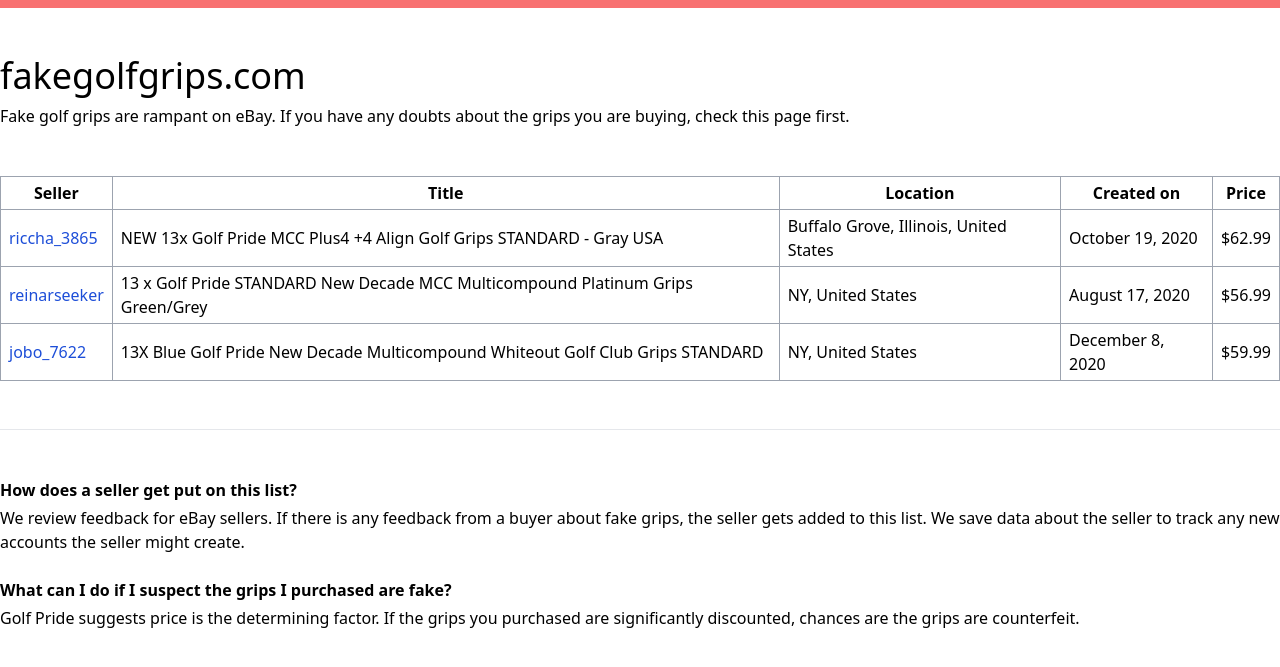
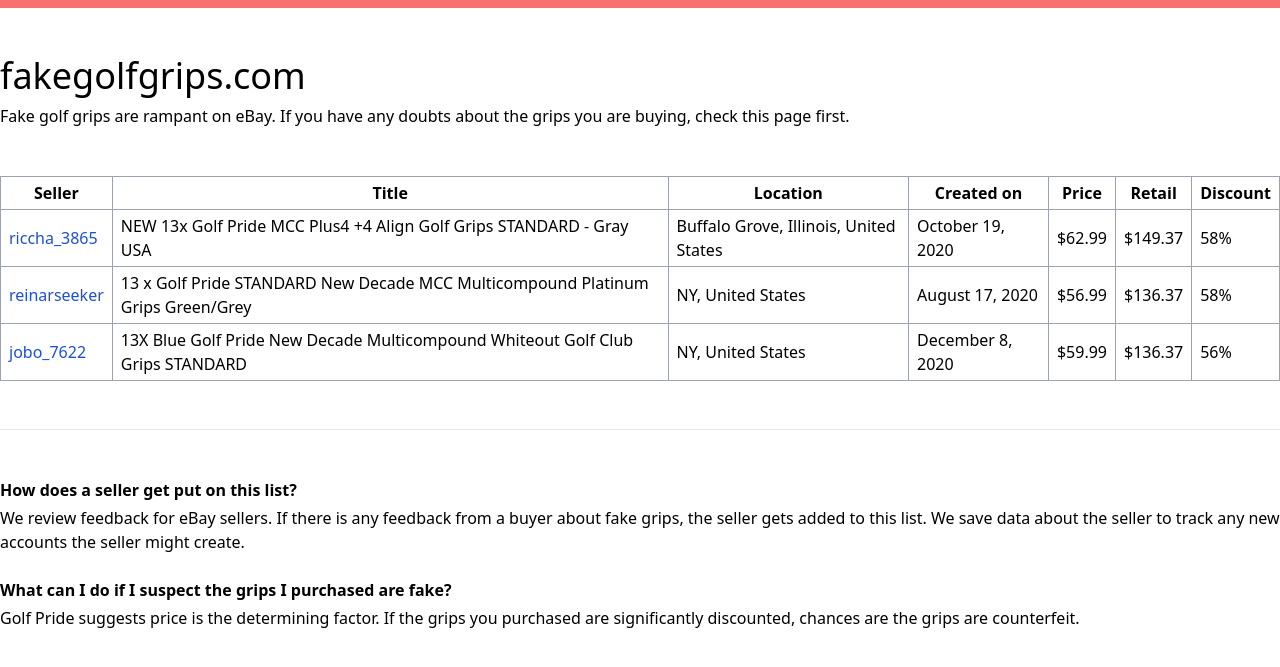
Before and after one commit to djhopper01/fakegolfgrips, a Jekyll site: the page built from docs/index.html, in a window 1280 px wide. Shown: the top 667 px of the page. Built offline with Jekyll 4.4.1, drawn with Linux system fonts in a browser that asks for light colours; comment, search, counter and statistics services are not loaded.

Commit message:
Adds tablesorter

```diff
--- a/docs/_data/manifest.yml
+++ b/docs/_data/manifest.yml
@@ -1,4 +1,4 @@
 {
-  "docs.css": "./dist/docs.e295af1258fa173841a7.css",
-  "docs.js": "./dist/docs.e295af1258fa173841a7.js"
+  "docs.css": "./dist/docs.a5adbc5d247b2da8d5d8.css",
+  "docs.js": "./dist/docs.a5adbc5d247b2da8d5d8.js"
 }
--- a/docs/_data/sellers.yml
+++ b/docs/_data/sellers.yml
@@ -4,6 +4,8 @@
   title: NEW 13x Golf Pride MCC Plus4 +4 Align Golf Grips STANDARD - Gray USA
   price: $62.99
   created_on: October 19, 2020
+  retail: $149.37
+  discount: 58%
 
 - username: reinarseeker
   profile: https://www.ebay.com/usr/reinarseeker
@@ -11,6 +13,8 @@
   title: 13 x Golf Pride STANDARD New Decade MCC Multicompound Platinum Grips Green/Grey
   price: $56.99
   created_on: August 17, 2020
+  retail: $136.37
+  discount: 58%
 
 - username: jobo_7622
   profile: https://www.ebay.com/usr/jobo_7622
@@ -18,3 +22,5 @@
   title: 13X Blue Golf Pride New Decade Multicompound Whiteout Golf Club Grips STANDARD
   price: $59.99
   created_on: December 8, 2020
+  retail: $136.37
+  discount: 56%
--- a/docs/_layouts/default.html
+++ b/docs/_layouts/default.html
@@ -51,6 +51,12 @@
       </section>
     </div>
   </div>
+
+  <script src="https://cdn.jsdelivr.net/npm/jquery@3.6.0/dist/jquery.min.js"></script>
+  <script src="https://cdn.jsdelivr.net/npm/tablesorter@2.31.3/dist/js/jquery.tablesorter.combined.min.js"></script>
+  <script>
+    $("table").tablesorter();
+  </script>
 </body>
 
 </html>
--- a/docs/index.html
+++ b/docs/index.html
@@ -6,11 +6,13 @@
 <table class="border-collapse border border-gray-400">
   <thead>
     <tr>
-      <th class="border-collapse border border-gray-400 px-2 py-1">Seller</th>
-      <th class="border-collapse border border-gray-400 px-2 py-1">Title</th>
-      <th class="border-collapse border border-gray-400 px-2 py-1">Location</th>
-      <th class="border-collapse border border-gray-400 px-2 py-1">Created on</th>
-      <th class="border-collapse border border-gray-400 px-2 py-1">Price</th>
+      <th class="border-collapse border border-gray-400 px-2 py-1 cursor-pointer">Seller</th>
+      <th class="border-collapse border border-gray-400 px-2 py-1 cursor-pointer">Title</th>
+      <th class="border-collapse border border-gray-400 px-2 py-1 cursor-pointer">Location</th>
+      <th class="border-collapse border border-gray-400 px-2 py-1 cursor-pointer">Created on</th>
+      <th class="border-collapse border border-gray-400 px-2 py-1 cursor-pointer">Price</th>
+      <th class="border-collapse border border-gray-400 px-2 py-1 cursor-pointer">Retail</th>
+      <th class="border-collapse border border-gray-400 px-2 py-1 cursor-pointer">Discount</th>
     </tr>
   </thead>
   <tbody>
@@ -25,6 +27,8 @@
       <td class="border-collapse border border-gray-400 px-2 py-1">{{ seller.location }}</td>
       <td class="border-collapse border border-gray-400 px-2 py-1">{{ seller.created_on }}</td>
       <td class="border-collapse border border-gray-400 px-2 py-1">{{ seller.price }}</td>
+      <td class="border-collapse border border-gray-400 px-2 py-1">{{ seller.retail }}</td>
+      <td class="border-collapse border border-gray-400 px-2 py-1">{{ seller.discount }}</td>
     </tr>
   {% endfor %}
   </tbody>
```
Also changed, not shown: docs/dist/docs.a5adbc5d247b2da8d5d8.css (added, +3 -0 lines), docs/dist/docs.e295af1258fa173841a7.css (deleted, +0 -3 lines), docs/dist/docs.a5adbc5d247b2da8d5d8.js (added), docs/dist/docs.e295af1258fa173841a7.js (deleted).
